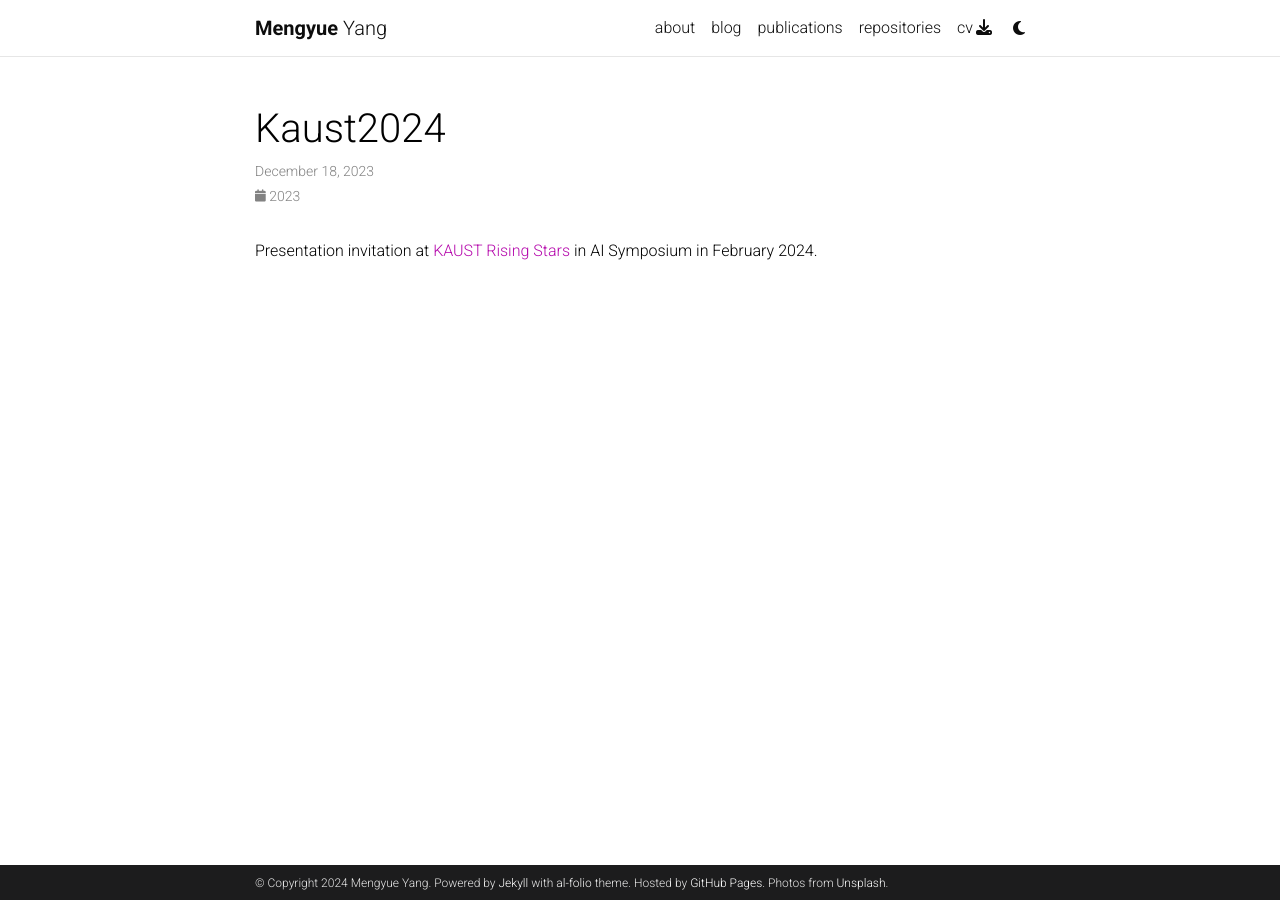
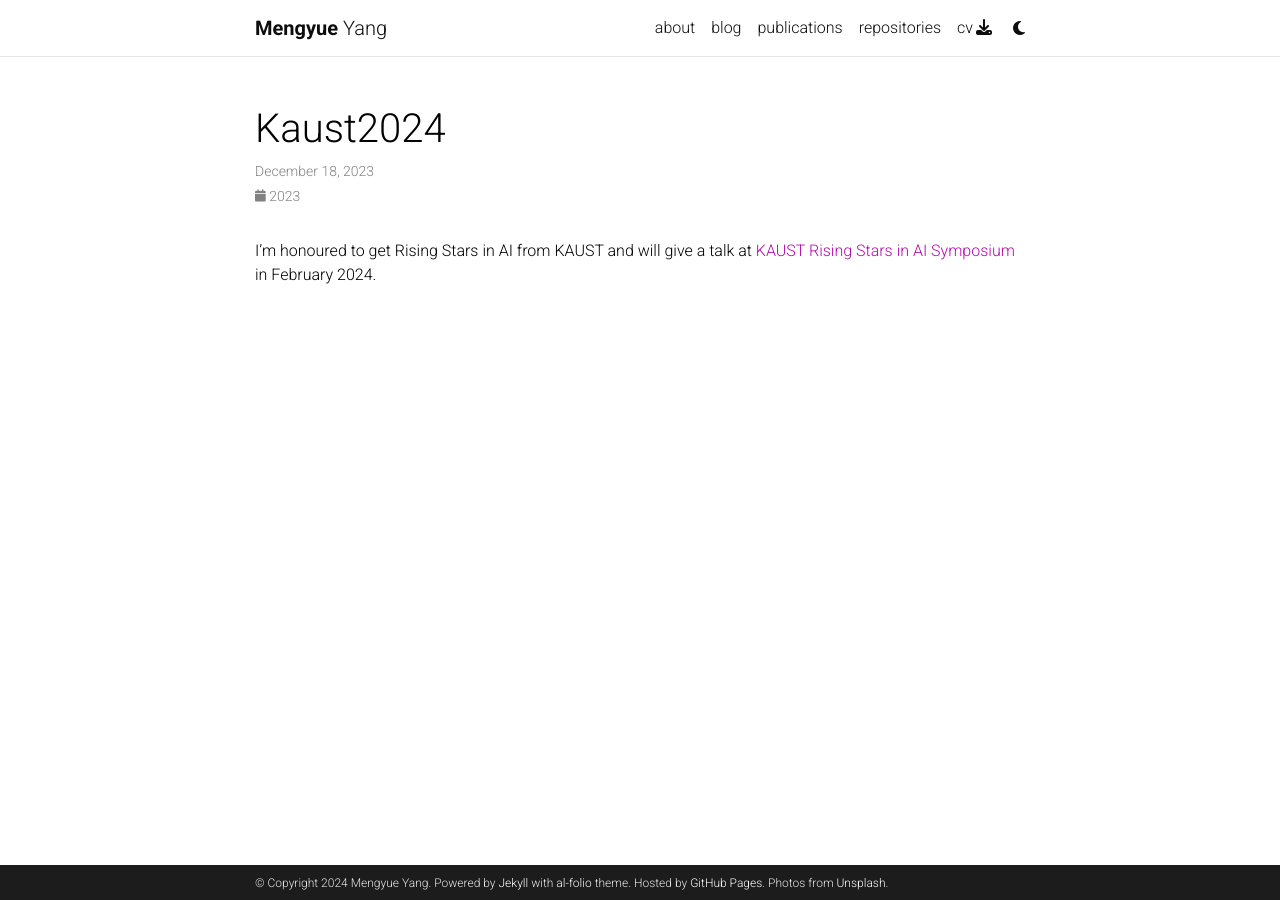
Before and after one commit to ymy4323460/ymy4323460.github.io, a Jekyll site: the page built from _news/kaust2024.md, in a window 1280 px wide. Built offline with Jekyll 4.4.1, drawn with Linux system fonts in a browser that asks for light colours; comment, search, counter and statistics services are not loaded; a style sheet for code colours, icons or effects is not loaded.

Commit message:
Update kaust2024.md

```diff
--- a/_news/kaust2024.md
+++ b/_news/kaust2024.md
@@ -5,4 +5,4 @@
 related_posts: false
 ---
 
-Presentation invitation at [KAUST Rising Stars](https://cemse.kaust.edu.sa/ai/aii-symp-2024) in AI Symposium in February 2024.
+I'm honoured to get Rising Stars in AI from KAUST and will give a talk at [KAUST Rising Stars in AI Symposium](https://cemse.kaust.edu.sa/ai/aii-symp-2024) in February 2024.
```
